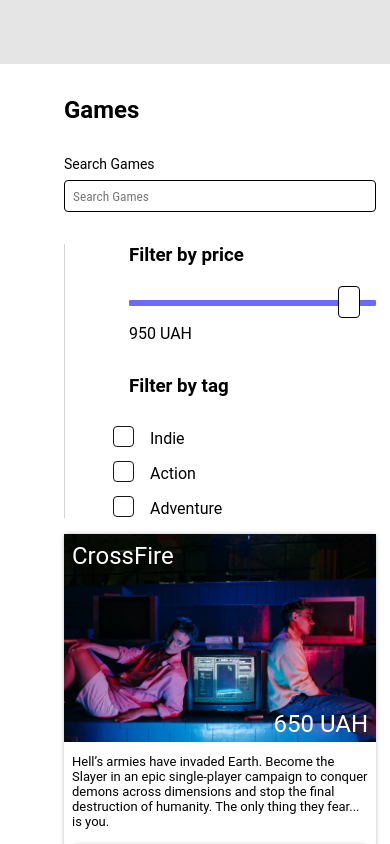
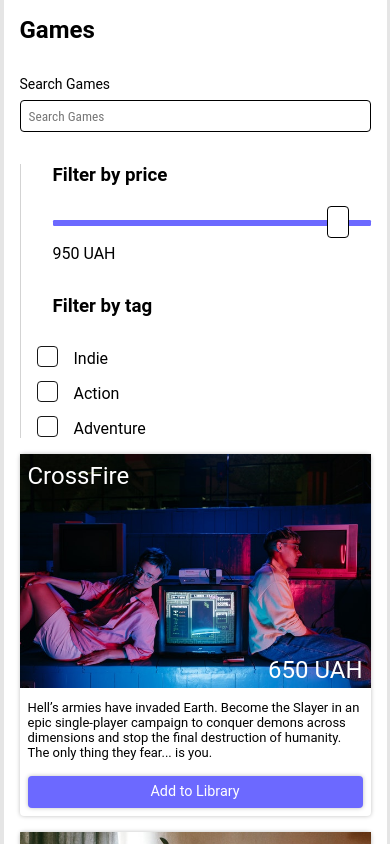
Before and after one commit to ILyaDyakun/heroku, an Angular app: page /games in a window 390 px wide. Shown: the top 844 px of the page. Built offline with nearby package versions, Linux system fonts and the light colour scheme; data requests are answered from the project's data file.

Commit message:
Deleted css file for library

```diff
--- a/db.json
+++ b/db.json
@@ -106,7 +106,7 @@
       "photo": "roblox",
       "price": 300,
       "genre": "indie",
-      "isAdded": false
+      "isAdded": true
     }
   ]
 }
--- a/src/app/games/games/games.component.css
+++ b/src/app/games/games/games.component.css
@@ -171,6 +171,12 @@
 }
 
 @media screen and (max-width: 720px) {
+  .general_container {
+    width: 90%;
+    margin: 0 auto;
+    padding: 1rem;
+  }
+
   .games_container {
     display: grid;
     grid-template-columns: 1fr;
@@ -184,4 +190,8 @@
   .card_container {
     grid-template-columns: 1fr;
   }
+
+  .filter_container {
+    padding-left: 2rem;
+  }
 }
--- a/src/app/library/library/library.component.css
+++ /dev/null
@@ -1,187 +0,0 @@
-.general_container {
-  display: flex;
-  flex-direction: column;
-  gap: 2rem;
-  width: 80%;
-  margin: 4rem auto;
-  padding: 2rem 4rem;
-  background-color: #FFFFFF;
-}
-
-.games_container {
-  display: grid;
-  grid-template-columns: 3fr 1fr;
-  gap: 1rem;
-}
-
-.filter_container {
-  padding-left: 4rem;
-  display: flex;
-  flex-direction: column;
-  gap: 2rem;
-  border-left: 1px solid #D3D3D3;
-}
-
-.filter_container h3 {
-  margin-bottom: 1rem;
-}
-
-.filter_tag {
-  display: flex;
-  flex-direction: column;
-  gap: 1rem;
-}
-
-.filter_input {
-  display: flex;
-  flex-direction: row;
-  gap: 1rem;
-  align-items: center;
-}
-
-input[type=range] {
-  -webkit-appearance: none;
-  margin: 18px 0;
-  width: 100%;
-}
-
-input[type=range]:focus {
-  outline: none;
-}
-
-input[type=range]::-webkit-slider-runnable-track {
-  width: 100%;
-  height: 6px;
-  cursor: pointer;
-  background: #6C69FF;
-  border-radius: 1.3px;
-}
-
-input[type=range]::-webkit-slider-thumb {
-  height: 2rem;
-  width: 1.4rem;
-  border-radius: 4px;
-  border: 1px solid #000000;
-  background: #ffffff;
-  cursor: pointer;
-  -webkit-appearance: none;
-  margin-top: -14px;
-}
-
-input[type=range]:focus::-webkit-slider-runnable-track {
-  background: #6C69FF;
-}
-
-input[type=range]::-moz-range-track {
-  width: 100%;
-  height: 8.4px;
-  cursor: pointer;
-  background: #6C69FF;
-  border-radius: 1.3px;
-}
-
-input[type=range]::-moz-range-thumb {
-  height: 36px;
-  width: 16px;
-  border-radius: 3px;
-  background: #ffffff;
-  cursor: pointer;
-}
-
-input[type=range]::-ms-track {
-  width: 100%;
-  height: 8.4px;
-  cursor: pointer;
-  background: transparent;
-  border-color: transparent;
-  border-width: 16px 0;
-  color: transparent;
-}
-
-input[type=range]::-ms-fill-lower {
-  background: #6C69FF;
-  border-radius: 2.6px;
-}
-
-input[type=range]::-ms-fill-upper {
-  background: #6C69FF;
-  border-radius: 2.6px;
-}
-
-input[type=range]::-ms-thumb {
-  height: 36px;
-  width: 16px;
-  border-radius: 3px;
-  background: #ffffff;
-  cursor: pointer;
-}
-
-input[type=range]:focus::-ms-fill-lower {
-  background: #6C69FF;
-}
-
-input[type=range]:focus::-ms-fill-upper {
-  background: #6C69FF;
-}
-
-.filter_checkbox {
-  position: relative;
-  margin-right: 0.5rem;
-  margin-left: -1rem;
-  visibility: hidden;
-}
-
-.filter_checkbox::before {
-  content: "";
-  visibility: visible;
-  position: absolute;
-  top: -0.4rem;
-  border: 0.12rem solid #171717;
-  border-radius: 4px;
-  display: inline-block;
-  width: 1.2rem;
-  height: 1.2rem;
-  cursor: pointer;
-  text-align: center;
-}
-
-.filter_checkbox:checked:before {
-  box-shadow: inset 0 0 0 0.2rem #fff;
-  background-color: #6C69FF;
-}
-
-.filter_checkbox:disabled:before {
-  box-shadow: inset 0 0 0 0.2rem #6C69FF;
-}
-
-.card_container {
-  display: grid;
-  grid-template-columns: repeat(3, 1fr);
-  gap: 1rem;
-}
-
-.card:empty {
-  display: none;
-}
-
-@media screen and (max-width: 1200px) {
-  .card_container {
-    grid-template-columns: repeat(2, 1fr);
-  }
-}
-
-@media screen and (max-width: 720px) {
-  .games_container {
-    display: grid;
-    grid-template-columns: 1fr;
-    gap: 1rem;
-  }
-
-  .games_container .filter_container {
-    grid-row: 1;
-  }
-
-  .card_container {
-    grid-template-columns: 1fr;
-  }
-}
--- a/src/app/library/library/library.component.ts
+++ b/src/app/library/library/library.component.ts
@@ -5,7 +5,7 @@
 @Component({
   selector: 'app-library',
   templateUrl: './library.component.html',
-  styleUrls: ['./library.component.css']
+  styleUrls: ['../../games/games/games.component.css']
 })
 export class LibraryComponent implements OnInit {
   games: Game[] = [];
--- a/src/app/shared/button/button.component.css
+++ b/src/app/shared/button/button.component.css
@@ -1,5 +1,4 @@
 .btn_login,
-.btn_search,
 .btn_friend_add,
 .btn_friend_remove,
 .btn_library_add,
@@ -27,14 +26,12 @@
 }
 
 .btn_login,
-.btn_search,
 .btn_friend_add,
 .btn_library_add {
   background-color: #6c69ff;
 }
 
 .btn_login:hover,
-.btn_search:hover,
 .btn_friend_add:hover,
 .btn_library_add:hover {
   background-color: #b2000e;
@@ -49,7 +46,6 @@
 }
 
 .btn_login,
-.btn_search,
 .btn_friend_add,
 .btn_friend_remove,
 .btn_library_add,
@@ -61,10 +57,6 @@
 .btn_login {
   width: 12.5rem;
   font-size: 1rem;
-}
-
-.btn_search {
-  width: 4.7rem;
 }
 
 .btn_friend_add {
```
Also changed, not shown: src/app/games/games/games.component.html (+19 -3 lines), src/app/library/library/library.component.html (+19 -3 lines).
